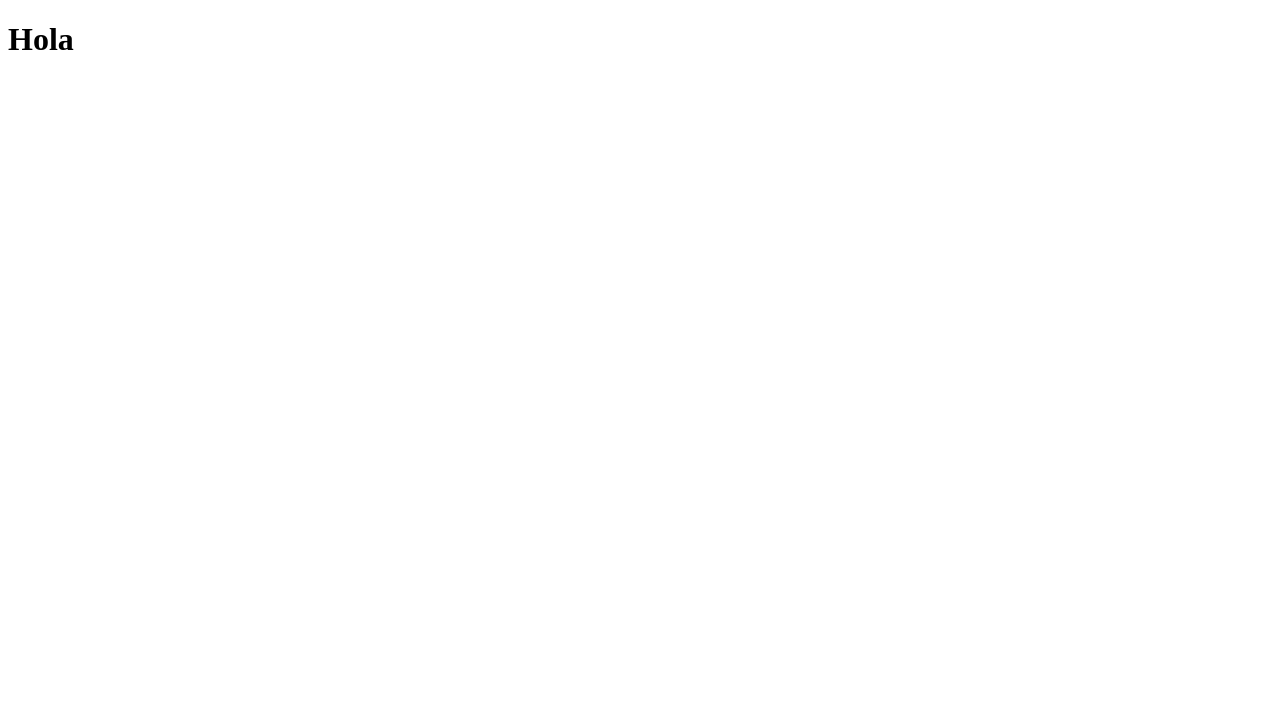
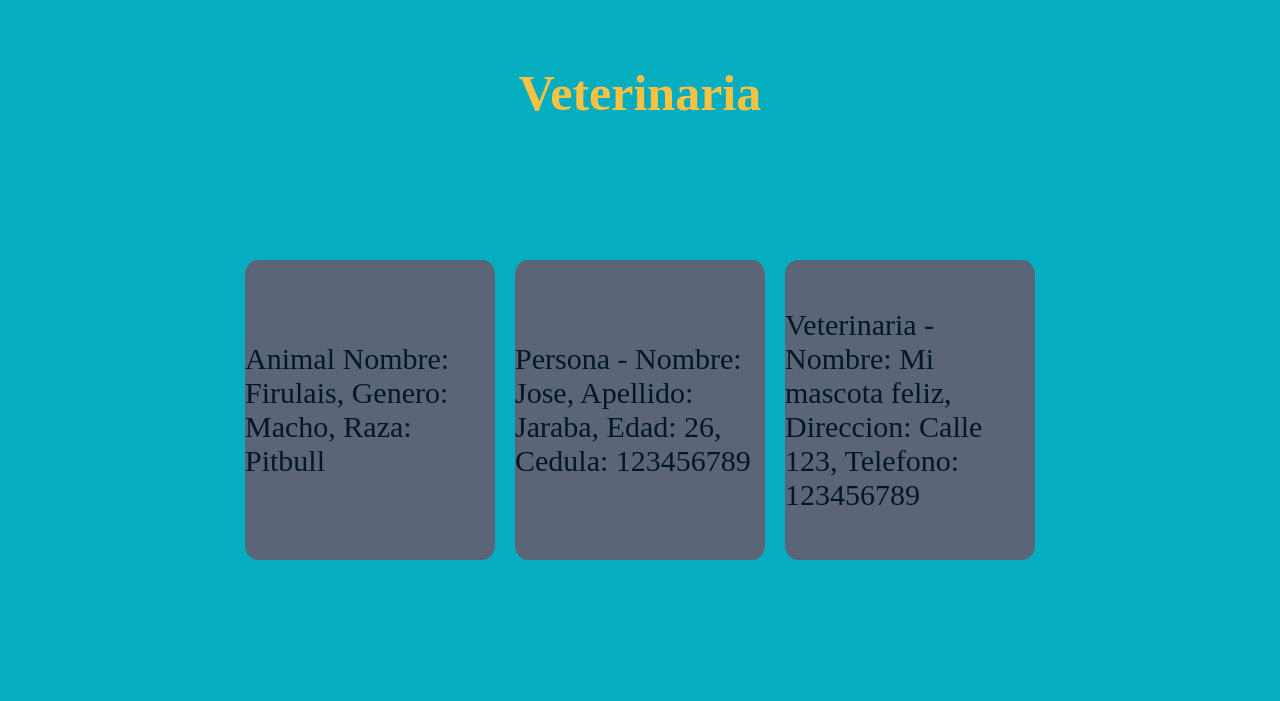
Before and after one commit to Josealjaga/ProyectoIntegrador, a plain HTML site: page index.html in a window 1280 px wide. Drawn offline with Linux system fonts and the light colour scheme.

Commit message:
add styles and show on html

```diff
--- /dev/null
+++ b/controller/animal.js
@@ -0,0 +1,29 @@
+/**
+ * Class Animales
+ * nombre: name of the animal.
+ * genero: gender of the animal.
+ * raza: breed of the animal.
+ */
+class Animal {
+  nombre;
+  genero;
+  raza;
+  constructor(nombre, genero, raza) {
+    this.nombre = nombre;
+    this.genero = genero;
+    this.raza = raza;
+  }
+  printAnimal() {
+    return `Animal  Nombre: ${this.nombre}, Genero: ${this.genero}, Raza: ${this.raza}`;
+  }
+}
+
+const dog1 = new Animal("Firulais", "Macho", "Pitbull");
+console.log(dog1.printAnimal());
+
+function showAnimal() {
+  let container = document.querySelector(".container-animal");
+  console.log(container);
+  container.innerHTML = `<div class="container"> ${dog1.printAnimal()} </div>`;
+}
+showAnimal();
--- /dev/null
+++ b/controller/persona.js
@@ -0,0 +1,32 @@
+/**
+ * Class Person
+ * nombre: first name of the person.
+ * apellido: last name of the person.
+ * edad: age of the person.
+ * cedula: id of the person.
+ */
+class Persona {
+  nombre;
+  apellido;
+  edad;
+  cedula;
+  constructor(nombre, apellido, edad, cedula) {
+    this.nombre = nombre;
+    this.apellido = apellido;
+    this.edad = edad;
+    this.cedula = cedula;
+  }
+  printPersona() {
+    return `Persona - Nombre: ${this.nombre}, Apellido: ${this.apellido}, Edad: ${this.edad}, Cedula: ${this.cedula}`;
+  }
+}
+
+const persona1 = new Persona("Jose", "Jaraba", 26, 123456789);
+console.log(persona1.printPersona());
+
+function showPersona() {
+  let container = document.querySelector(".container-persona");
+  console.log(container);
+  container.innerHTML = `<div class="container"> ${persona1.printPersona()} </div>`;
+}
+showPersona();
--- /dev/null
+++ b/controller/veterinaria.js
@@ -0,0 +1,33 @@
+/**
+ * Class Veterinaria
+ * nombre: name of the stablishment.
+ * direccion: address of the stablishment.
+ * telefono: phone number of the stablishment.
+ */
+class Veterinaria {
+  nombre;
+  direccion;
+  telefono;
+  constructor(nombre, direccion, telefono) {
+    this.nombre = nombre;
+    this.direccion = direccion;
+    this.telefono = telefono;
+  }
+  printVeterinaria() {
+    return `Veterinaria - Nombre: ${this.nombre}, Direccion: ${this.direccion}, Telefono: ${this.telefono}`;
+  }
+}
+
+const veterinaria1 = new Veterinaria(
+  "Mi mascota feliz",
+  "Calle 123",
+  123456789
+);
+console.log(veterinaria1.printVeterinaria());
+
+function showVeterinaria() {
+  let container = document.querySelector(".container-veterinaria");
+  console.log(container);
+  container.innerHTML = `<div class="container"> ${veterinaria1.printVeterinaria()} </div>`;
+}
+showVeterinaria();
--- a/index.html
+++ b/index.html
@@ -4,16 +4,31 @@
 <head>
   <meta charset="UTF-8">
   <meta name="viewport" content="width=device-width, initial-scale=1.0">
+  <link rel="stylesheet" href="style/style.css">
   <title>Document</title>
-  <script src="/models/animal.js"></script>
-  <script src="/models/persona.js"></script>
-  <script src="/models/veterinaria.js"></script>
+
 </head>
 
 <body>
   <main>
-    <h1>Hola</h1>
+
+    <header class="titulo">
+      <h1>Veterinaria</h1>
+    </header>
+    <section class="target-container">
+      <div class="target-container">
+      <div class="container-animal">
+      </div>
+      <div class="container-persona">
+      </div>
+      <div class="container-veterinaria">
+      </div>
+      </div>
+    </section>
   </main>
+  <script src="controller/animal.js"></script>
+  <script src="controller/persona.js"></script>
+  <script src="controller/veterinaria.js"></script>
 </body>
 
 </html>
--- a/models/animal.js
+++ /dev/null
@@ -1,23 +0,0 @@
-/**
- * Class Animales
- * nombre: name of the animal.
- * genero: gender of the animal.
- * raza: breed of the animal.
- */
-class Animal {
-  nombre;
-  genero;
-  raza;
-  constructor(nombre, genero, raza) {
-    this.nombre = nombre;
-    this.genero = genero;
-    this.raza = raza;
-  }
-  printAnimal() {
-    console.log(
-      `Animal - Nombre: ${this.nombre}, Genero: ${this.genero}, Raza: ${this.raza}`
-    );
-  }
-}
-
-const perro1 = new Animal("Firulais", "Macho", "Pitbull").printAnimal();
--- a/models/persona.js
+++ /dev/null
@@ -1,26 +0,0 @@
-/**
- * Class Person
- * nombre: first name of the person.
- * apellido: last name of the person.
- * edad: age of the person.
- * cedula: id of the person.
- */
-class Persona {
-  nombre;
-  apellido;
-  edad;
-  cedula;
-  constructor(nombre, apellido, edad, cedula) {
-    this.nombre = nombre;
-    this.apellido = apellido;
-    this.edad = edad;
-    this.cedula = cedula;
-  }
-printPersona() {
-    console.log(
-      `Persona - Nombre: ${this.nombre}, Apellido: ${this.apellido}, Edad: ${this.edad}, Cedula: ${this.cedula}`
-    );
-  }
-}
-
-const persona1 = new Persona("Jose", "Jaraba", 26, 123456789).printPersona();
--- a/models/veterinaria.js
+++ /dev/null
@@ -1,23 +0,0 @@
-/**
- * Class Veterinaria
- * nombre: name of the stablishment.
- * direccion: address of the stablishment.
- * telefono: phone number of the stablishment.
- */
-class Veterinaria {
-  nombre;
-  direccion;
-  telefono;
-  constructor(nombre, direccion, telefono) {
-    this.nombre = nombre;
-    this.direccion = direccion;
-    this.telefono = telefono;
-  }
-printVeterinaria() {
-    console.log(
-      `Veterinaria - Nombre: ${this.nombre}, Direccion: ${this.direccion}, Telefono: ${this.telefono}`
-    );
-  }
-}
-
-const veterinaria1 = new Veterinaria("Mi mascota feliz", "Calle 123", 123456789).printVeterinaria();
--- /dev/null
+++ b/style/style.css
@@ -0,0 +1,65 @@
+* {
+  padding: 0%;
+  margin: 0%;
+}
+body {
+  background-color: #04ADBF;
+  height: 100vh;
+}
+h1 {
+  text-align: center;
+  font-size: 50px;
+  font-family: 'Times New Roman', Times, serif;
+  color: #F7C243;
+  margin-top: 5%;
+  margin-bottom: 10%;
+}
+.target-container {
+  display: flex;
+  justify-content: space-around;
+  align-items: center;
+  margin-bottom: 10%;
+
+}
+.container-animal {
+  width: 250px;
+  height: 300px;
+  background-color: #5C6578;
+  border-radius: 5%;
+  display: flex;
+  justify-content: center;
+  flex-direction: column;
+  color: #011826;
+  font-size: 30px;
+  font-family: 'Times New Roman', Times, serif;
+  cursor: pointer;
+  margin: 10px;
+}
+.container-persona {
+  width: 250px;
+  height: 300px;
+  background-color: #5C6578;
+  border-radius: 5%;
+  display: flex;
+  justify-content: center;
+  flex-direction: column;
+  color: #011826;
+  font-size: 30px;
+  font-family: 'Times New Roman', Times, serif;
+  cursor: pointer;
+  margin: 10px;
+}
+.container-veterinaria {
+  width: 250px;
+  height: 300px;
+  background-color: #5C6578;
+  border-radius: 5%;
+  display: flex;
+  justify-content: center;
+  flex-direction: column;
+  color: #011826;
+  font-size: 30px;
+  font-family: 'Times New Roman', Times, serif;
+  cursor: pointer;
+  margin: 10px;
+}
```
